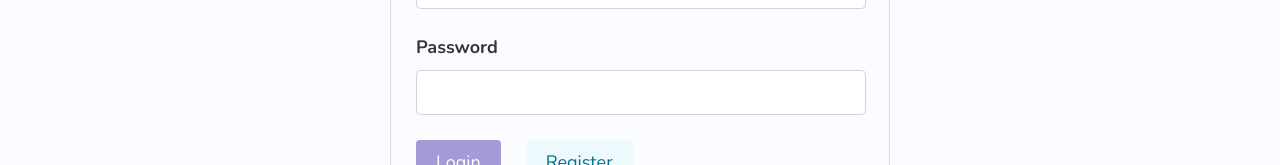
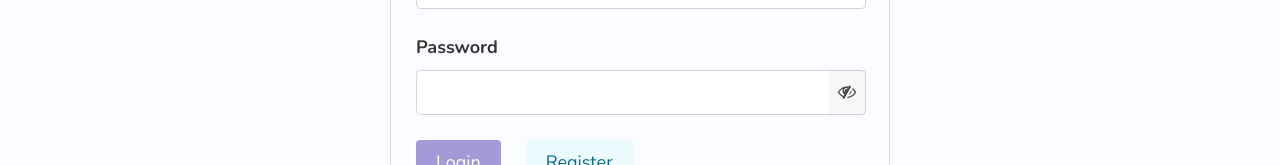
Before and after one commit to ArsenNana/notes-app, an Angular app: page / in a window 1280 px wide. Shown: the part 266-431 px from the top of the page. Built offline with nearby package versions, Linux system fonts and the light colour scheme.

Commit message:
eye-slash for password-input added

```diff
--- a/src/app/login/login.component.html
+++ b/src/app/login/login.component.html
@@ -15,9 +15,15 @@
 
         <div class="form-group">
             <label class="label" for="password">Password</label>
-            <input type="password" formControlName="password"
+            <input [type]="fieldTextType? 'text': 'password'" formControlName="password"
                 [ngClass]="{'is-invalid': submitted && f['password'].errors}" class="form-control" required class=""
                 minlength="6" class="input">
+            <div class="input-group-append" (click)="toggleFieldTextType()">
+                <span class="input-group-text">
+                    <i class="fa" [ngClass]="{'fa-eye-slash': !fieldTextType, 'fa-eye': fieldTextType}">
+                    </i>
+                </span>
+            </div>
             <div *ngIf=" submitted && f['password'].errors" class="invalid-feedback">
                 <div *ngIf="f['password'].errors['required']">Password required</div>
             </div>
--- a/src/app/login/login.component.scss
+++ b/src/app/login/login.component.scss
@@ -51,3 +51,24 @@ input {
     margin-left: 25px;
     color: red;
 }
+
+.fa-eye-slash:hover,
+.fa-eye:hover {
+    cursor: pointer;
+}
+
+.input-group-append {
+    border-radius: 5 5 0 0 px;
+    background-color: rgba(0, 0, 0, .03);
+    margin-top: -45px;
+    z-index: 1000000000;
+    float: right;
+    position: relative;
+    margin-right: 24px;
+    display: flex;
+    cursor: pointer;
+}
+
+.input-group-text {
+    padding: 9px;
+}
--- a/src/app/login/login.component.ts
+++ b/src/app/login/login.component.ts
@@ -19,6 +19,7 @@ export class LoginComponent implements OnInit {
   loading = false;
   isLoggedIn = false;
   isLogginFailed = false;
+  fieldTextType!: boolean;
   constructor(
     private formBuilder: FormBuilder,
     private alertService: AlertService,
@@ -68,4 +69,8 @@ export class LoginComponent implements OnInit {
     return this.form.controls;
   }
 
+  public toggleFieldTextType(): void {
+    this.fieldTextType = !this.fieldTextType;
+  }
+
 }
```
